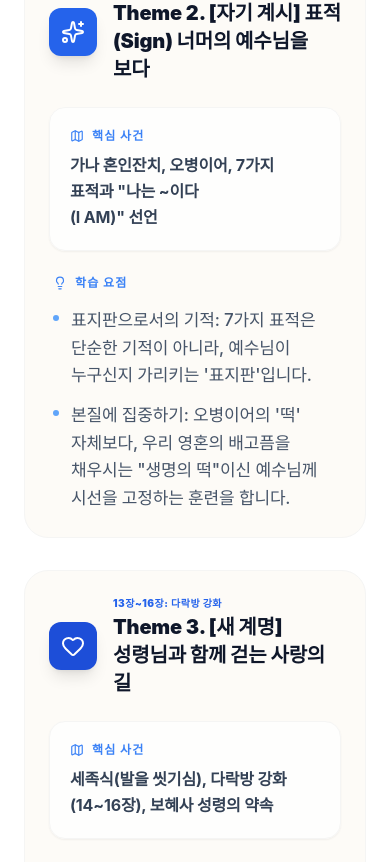
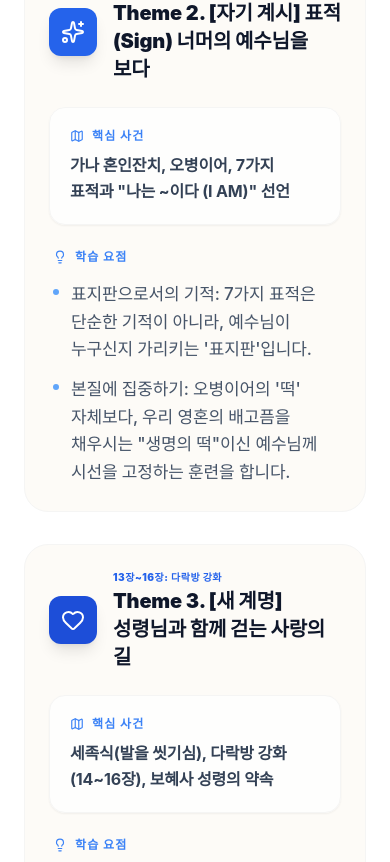
Before and after one commit to allaboutcan-pixel/thesentchurch, a React (Vite) app: page /ministry/bible in a window 390 px wide. Shown: the part 3417-4279 px from the top of the page. Built offline with nearby package versions, Linux system fonts and the light colour scheme; no server answers; the database is empty; a web font is replaced by a local one.

Commit message:
Fix Bible Study Theme 2 line break for mobile

```diff
--- a/src/i18n.js
+++ b/src/i18n.js
@@ -320,7 +320,7 @@ const resources = {
                 "theme1_point2": "회복의 만남: 사마리아 여인의 우물가처럼, 우리 삶의 가장 깊은 갈증과 어두운 구석까지 찾아오셔서 \"영원히 목마르지 않는 생수\"를 주시는 주님을 만납니다.",
                 "theme2_title": "Theme 2. [자기 계시] 표적(Sign) 너머의 예수님을 보다",
                 "theme2_desc": "5장~12장: 7가지 표적과 I AM 선언",
-                "theme2_events": "가나 혼인잔치, 오병이어, 7가지 표적과 \"나는 ~이다\n(I AM)\" 선언",
+                "theme2_events": "가나 혼인잔치, 오병이어, 7가지 표적과 \"나는 ~이다 <br class='hidden md:block' />(I AM)\" 선언",
                 "theme2_point1": "표지판으로서의 기적: 7가지 표적은 단순한 기적이 아니라, 예수님이 누구신지 가리키는 '표지판'입니다.",
                 "theme2_point2": "본질에 집중하기: 오병이어의 '떡' 자체보다, 우리 영혼의 배고픔을 채우시는 \"생명의 떡\"이신 예수님께 시선을 고정하는 훈련을 합니다.",
                 "theme3_title": "Theme 3. [새 계명] 성령님과 함께 걷는 사랑의 길",
--- a/src/pages/BibleStudy.jsx
+++ b/src/pages/BibleStudy.jsx
@@ -287,7 +287,7 @@ const BibleStudy = () => {
                                                     <h5 className="text-xs font-black text-blue-500 uppercase tracking-widest mb-2 flex items-center gap-2">
                                                         <Map size={14} /> 핵심 사건
                                                     </h5>
-                                                    <p className="text-slate-700 font-bold break-keep whitespace-pre-wrap">{theme.events}</p>
+                                                    <p className="text-slate-700 font-bold break-keep" dangerouslySetInnerHTML={{ __html: theme.events }} />
                                                 </div>
 
                                                 {/* Learning Points */}
```
Also changed, not shown: src/force_deploy_final_v46.txt (added).
